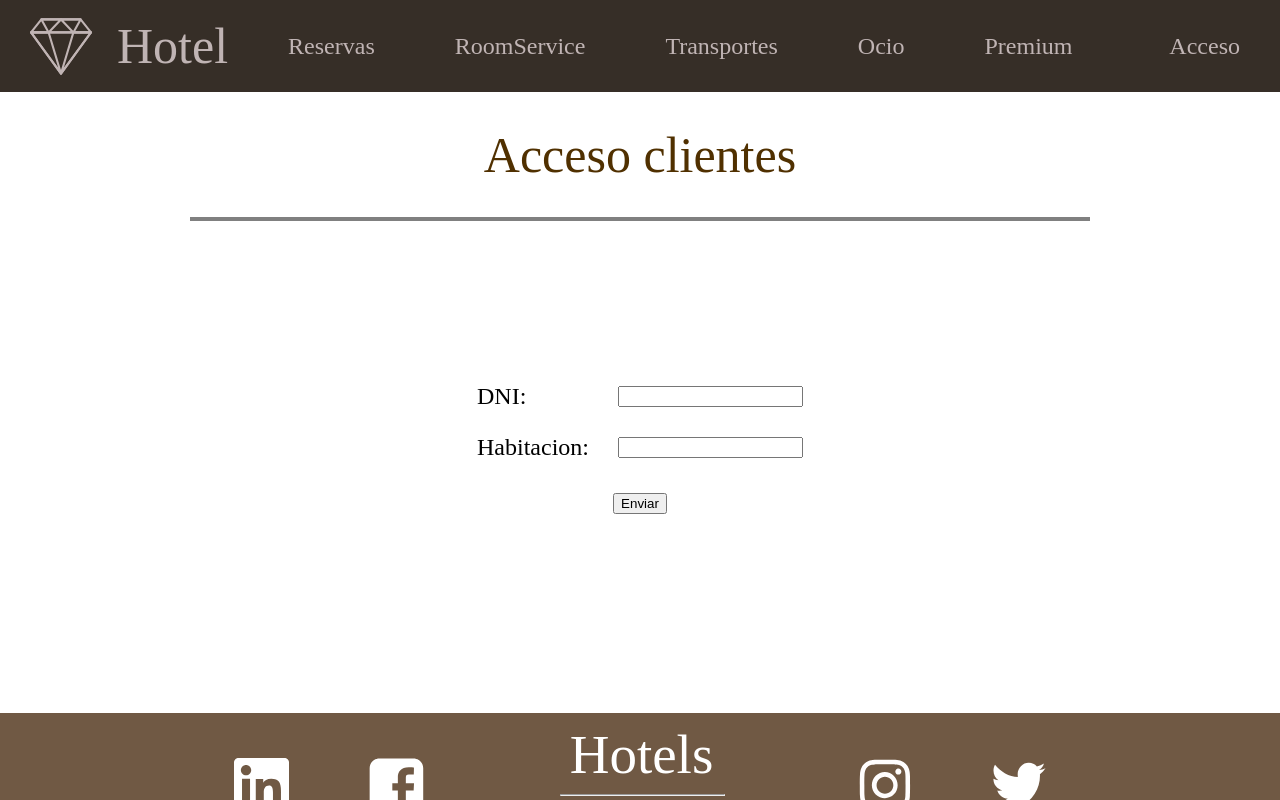
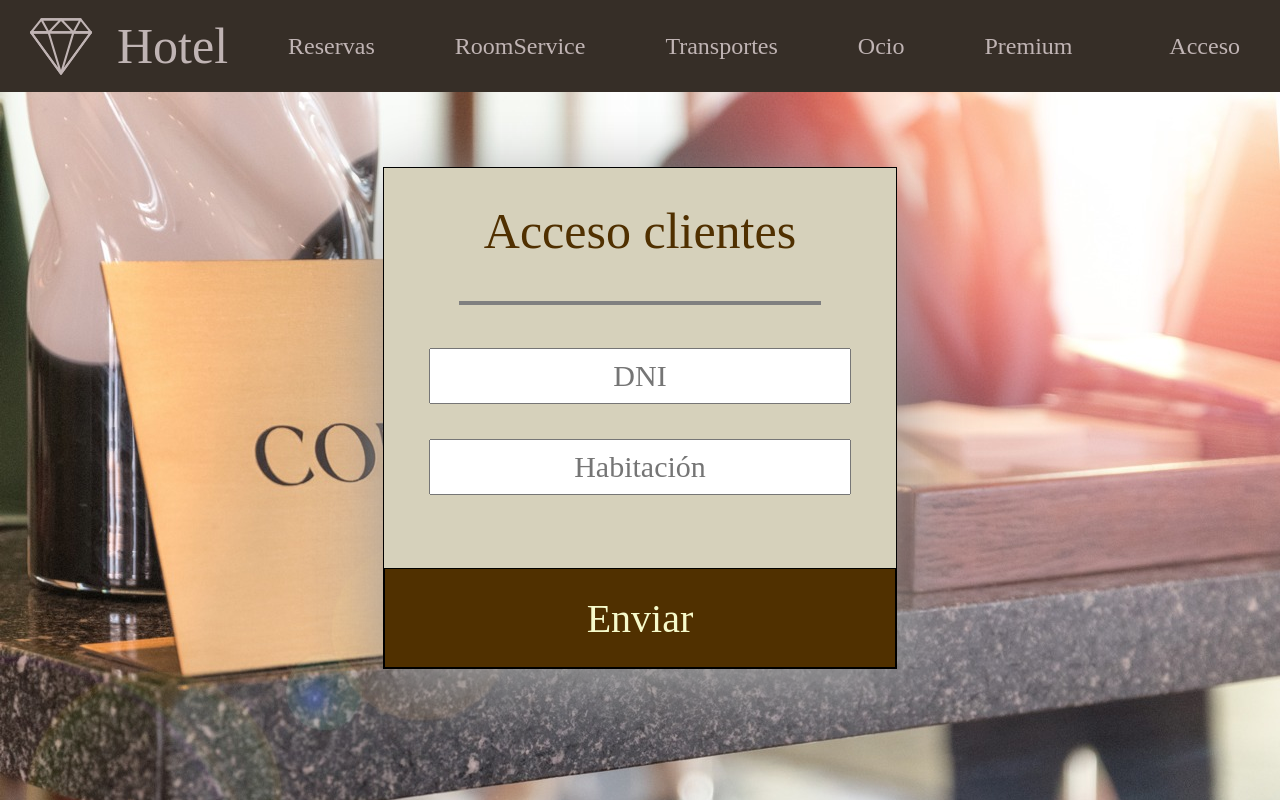
Before and after one commit to javierMorales9/ISST-Grupo02-Conc, a React (Create React App) app in the folder Front-end/: page /login in a window 1280 px wide. Shown: the top 800 px of the page. Built offline with nearby package versions, Linux system fonts and the light colour scheme; what google-maps-react would draw is missing.

Commit message:
New login page

```diff
--- a/Front-end/src/App.js
+++ b/Front-end/src/App.js
@@ -131,7 +131,7 @@ class App extends React.Component {
             <Route path="/login">
               <div>
                 {this.state.primer_componente}
-                <Login  savetheuser = {(entire_client)=>{this.props.dispatch(savetheclient(entire_client));}} login_info = {(login,id) => {this.props.dispatch(loginAction(login,id));}} loginUpdate = {this.loginUpdate}/>
+                <Login  login={this.props.login} savetheuser = {(entire_client)=>{this.props.dispatch(savetheclient(entire_client));}} login_info = {(login,id) => {this.props.dispatch(loginAction(login,id));}} loginUpdate = {this.loginUpdate}/>
               </div>
             </Route>
           </Switch>
--- a/Front-end/src/pages/login.js
+++ b/Front-end/src/pages/login.js
@@ -20,7 +20,6 @@ export default class Login extends React.Component {
 
 	async componentDidUpdate(){
 
-
 		if(this.state.updated){
 
 			let data ={
@@ -36,14 +35,13 @@ export default class Login extends React.Component {
 				body:JSON.stringify(data)
 			}).then(res => res.json());
 
+			this.setState({updated:false});
+
+			if(login !== false){
 				let entire_client = await fetch("http://localhost:8080/Concierge/rest/client/"+login.id,{
 					method: "GET",
 					mode:'cors',
 				}).then(res => res.json());
-
-			this.setState({updated:false});
-
-			if(login !== false){
 				this.props.login_info(true,login.id)
 				this.props.savetheuser(entire_client)
 				this.props.loginUpdate();
@@ -56,29 +54,29 @@ export default class Login extends React.Component {
 	render() {
 		return (
 			<div>
+				<div className='fondo'>
+					<div className="login_container">
+						<div className="wrapper">
 							<h1 className="subtitulo">Acceso clientes</h1>
 							<hr className="raya_titulo"/>
-
-				<div className="container" style={{marginTop:"150px",marginBottom:"200px"}}>
 							<form className='form_login' onSubmit={() => {this.handleClick()}} >
 								<label className="usr">
-							DNI:
-							<input id="login_user" type="text" name="user"/>
+									<input placeholder="DNI" id="login_user" className='login_input' type="text" name="user"/>
 								</label>
 
 								<label className="usr">
-							Habitacion:
-							<input id="login_password" type="text" name="password"/>
+									<input placeholder="Habitación" id="login_password" className='login_input' type="text" name="password"/>
 								</label>
 							</form>
-					<button onClick={() => { this.handleClick();}}> Enviar </button>
+							<button className="spinner" onClick={() => { this.handleClick();}}><span className="state">Enviar</span></button>
 							{this.state.error}
+						</div>
+					</div>
 				</div>
 
 				<Footer/>
 
 			</div>
-
 		);
 	}
 }
--- a/Front-end/src/public/login.css
+++ b/Front-end/src/public/login.css
@@ -1,11 +1,87 @@
 .usr {
-    display: flex;
-    flex-direction: row;
-    justify-content: space-between;
-    align-items: center;
+	display: flex;
+	flex-direction: column;
+	align-items: center;
+	margin-top: 10px;
+	margin-bottom: 25px;
+	width: 90%;
+}
+
+.fondo {
+	margin-top: -35px;
+	background-image: url('../media/color.jpeg');
+	background-repeat: no-repeat;
+	background-size: cover;
+
+}
+
+.login_input {
+	font-family: Habibi;
+	font-style: normal;
+	font-size: 30px;
+	text-align: center;
+	width: 90%;
+	height: 50px;
 }
 
 .form_login{
-    width: 350px;
-    margin-bottom: 20px;
+	display: flex;
+	flex-direction: column;
+	align-self: center;
+	align-items: center;
+	margin-top: 25px;
+	height: 75%;
+	width: 100%;
 }
+
+.login_container{
+	margin-top: 10px;
+	display: flex;
+	flex-direction: column;
+	align-items: center;
+	height: 100%;
+	padding-bottom: 200px;
+	padding-top: 100px;
+}
+
+.wrapper {
+	position: relative;
+	display: flex;
+	align-items: center;
+	flex-direction: column;
+	justify-content: center;
+	width: 40%;
+	height: 500px;
+	background-color: #D6D1BB;
+	border: 1px solid black;
+	box-shadow: 2px 18px 70px 0px #9D9D9D;
+}
+
+
+.state {
+	font-family: Habibi;
+	font-style: normal;
+	font-weight: normal;
+	font-size: 40px;
+
+}
+
+.spinner {
+	position: absolute;
+	margin-top: 20px;
+	bottom: 0;
+	width: 100%;
+	height: 20%;
+	margin-bottom: 0px;
+	background-color: #FF9B3C;
+	transition-duration: 0.4s;
+	border: 1px solid black;
+	background-color: #503000;
+	color:#F6FACB;
+}
+
+.spinner:hover{
+	color: #000000;
+	background: #F1D874;
+	box-shadow: black;
+}
```
Lines whose indentation alone changed are shown as unchanged.
